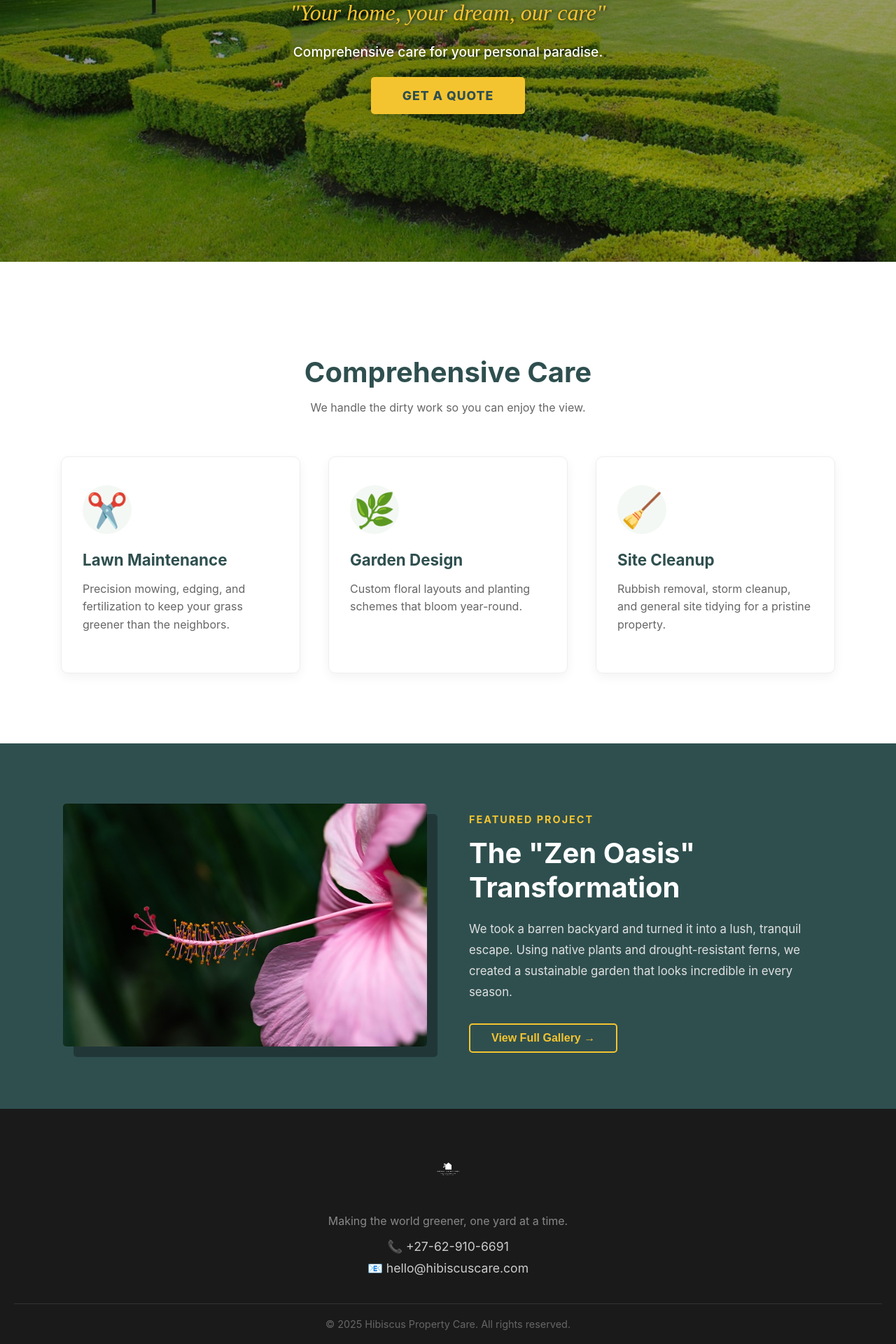
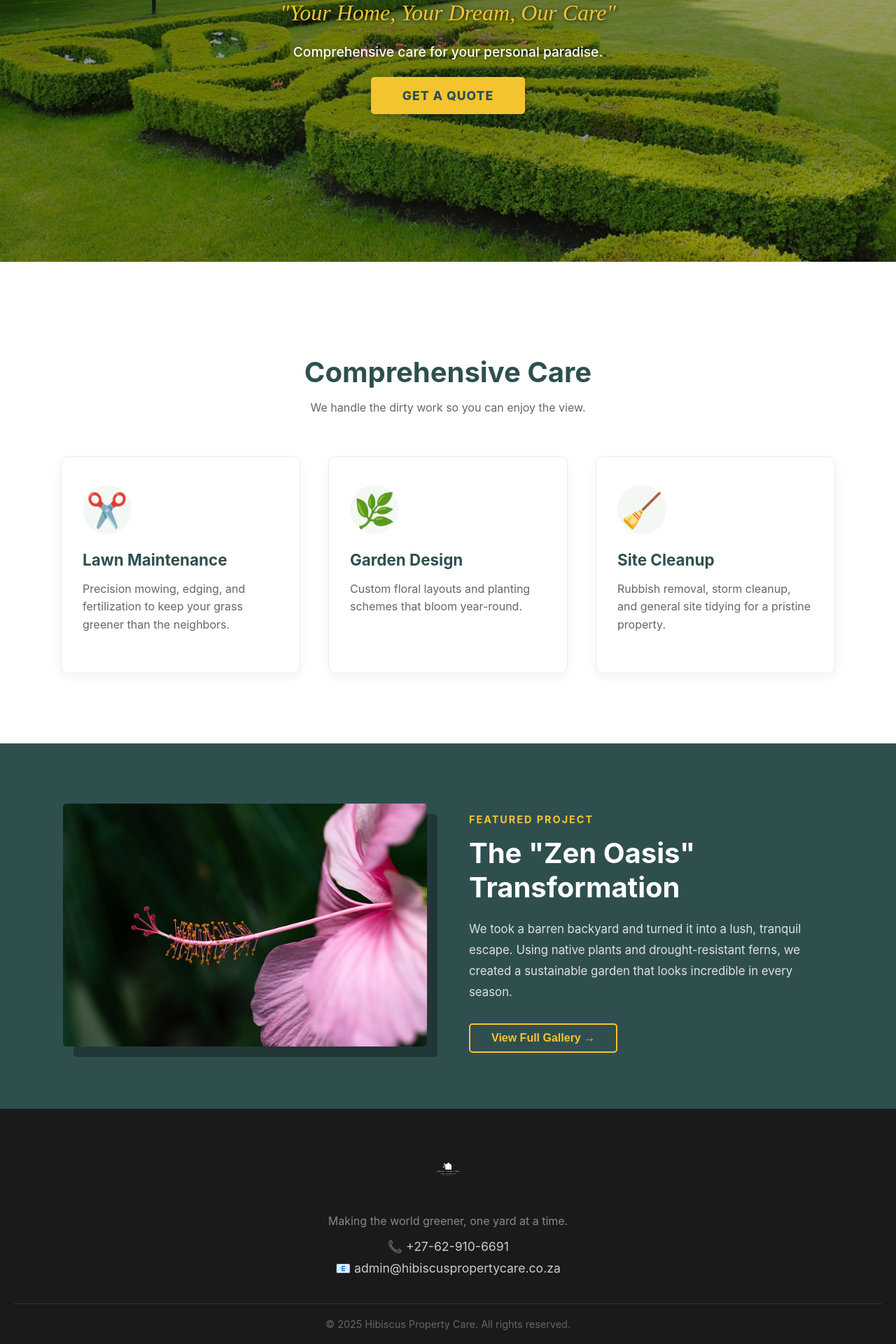
Before and after one commit to Godswilld/hibiscus-property-care, a React (Create React App) app: page / in a window 1280 px wide. Shown: the part 456-2376 px from the top of the page at 70% size. Built offline with nearby package versions, Linux system fonts and the light colour scheme.

Commit message:
hamburger menu hide solution

```diff
--- a/src/App.js
+++ b/src/App.js
@@ -84,7 +84,7 @@ function App() {
             <p style={{color: '#888'}}>Making the world greener, one yard at a time.</p>
             <div className="contact-info">
               <p>📞 +27-62-910-6691</p>
-              <p>📧 hello@hibiscuscare.com</p>
+              <p>📧 admin@hibiscuspropertycare.co.za</p>
             </div>
             <div className="copyright">
               &copy; 2025 Hibiscus Property Care. All rights reserved.
--- a/src/pages/Home.js
+++ b/src/pages/Home.js
@@ -18,7 +18,7 @@ function Home() {
           <h1 className="hero-title">Your Space, Reimagined.</h1>
 
           {/* --- THE NEW SLOGAN --- */}
-          <h3 className="hero-slogan">"Your home, your dream, our care"</h3>
+          <h3 className="hero-slogan">"Your Home, Your Dream, Our Care"</h3>
 
           <p className="hero-subtitle">
             Comprehensive care for your personal paradise.
```
Also changed, not shown: promts.txt, 6 other files (tests, documents, lock files or other folders).
